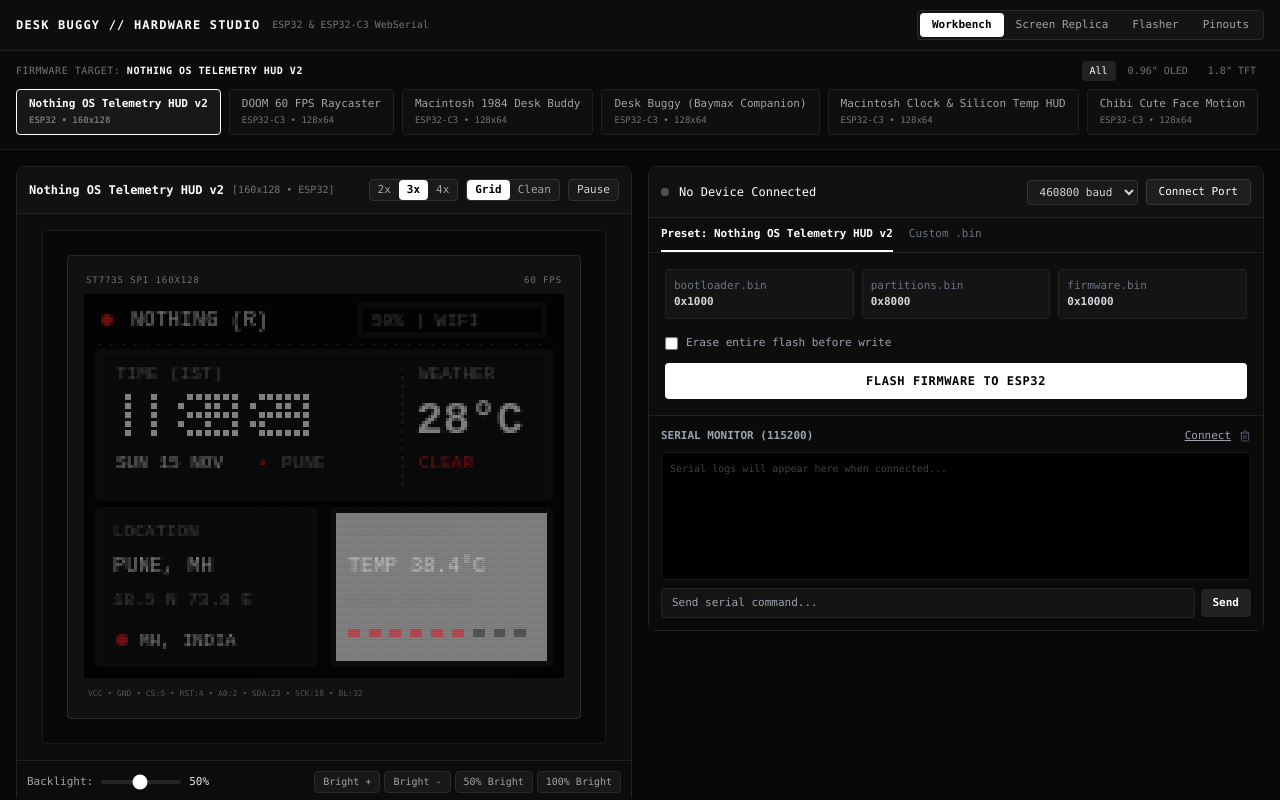
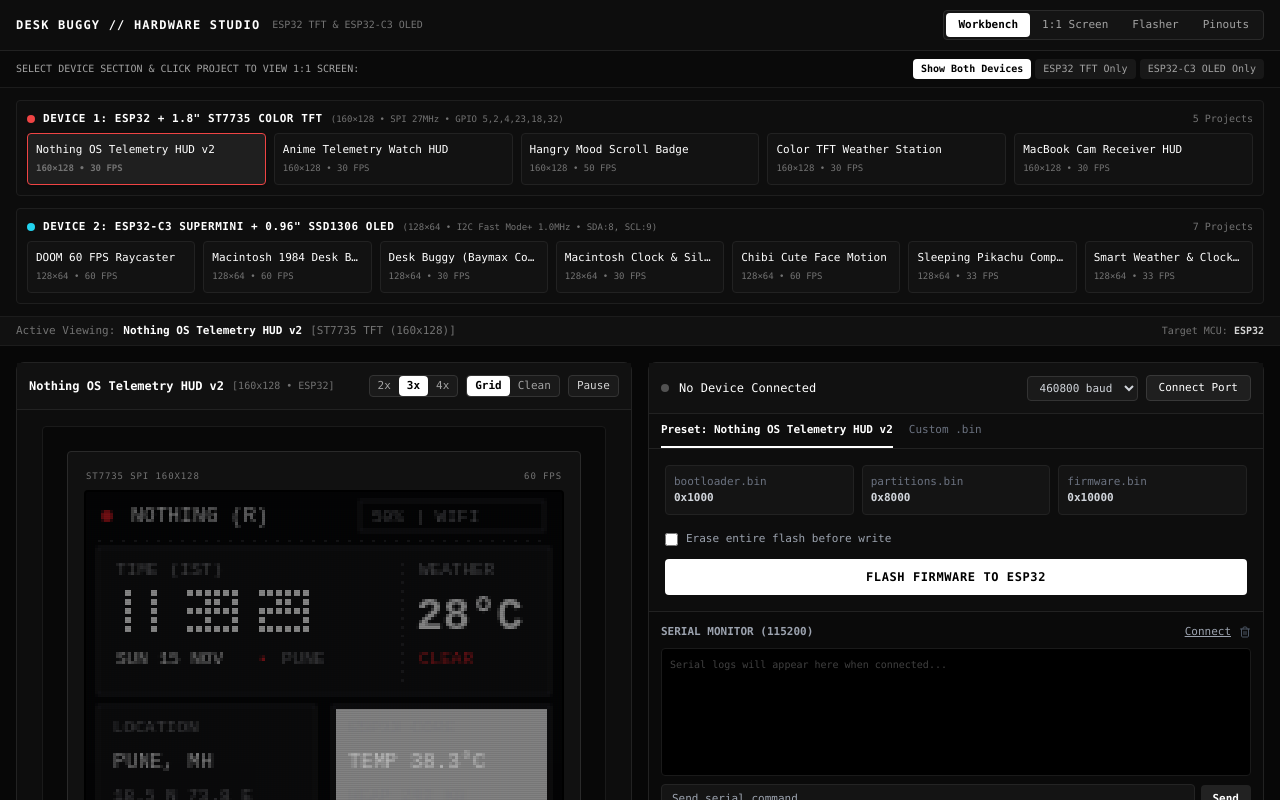
Before and after one commit to joyboy-pega/desk-buggy, a Next.js app in the folder web/: page / in a window 1280 px wide. Shown: the top 800 px of the page. Built offline with nearby package versions, Linux system fonts and the light colour scheme.

Commit message:
feat(web): organize projects into two distinct device sections (ESP32 TFT and ESP32-C3 OLED)

```diff
--- a/web/src/app/page.tsx
+++ b/web/src/app/page.tsx
@@ -9,23 +9,21 @@ import { HardwarePinouts } from '../components/HardwarePinouts';
 export default function HomePage() {
   const [selectedPreset, setSelectedPreset] = useState<FirmwarePreset>(FIRMWARE_PRESETS[0]);
   const [activeTab, setActiveTab] = useState<'studio' | 'simulator' | 'flasher' | 'pinouts'>('studio');
-  const [filterCategory, setFilterCategory] = useState<'all' | 'oled' | 'tft'>('all');
+  const [deviceFilter, setDeviceFilter] = useState<'both' | 'tft' | 'oled'>('both');
 
-  const filteredPresets = FIRMWARE_PRESETS.filter((p) => {
-    if (filterCategory === 'all') return true;
-    return p.category === filterCategory;
-  });
+  const tftPresets = FIRMWARE_PRESETS.filter((p) => p.category === 'tft');
+  const oledPresets = FIRMWARE_PRESETS.filter((p) => p.category === 'oled');
 
   return (
     <main className="min-h-screen bg-[#070707] text-gray-200 font-mono text-xs flex flex-col">
-      {/* Minimal Top Header */}
+      {/* Top Header */}
       <header className="border-b border-[#222] bg-[#0d0d0d] px-4 py-2.5 flex flex-wrap items-center justify-between gap-3">
         <div className="flex items-center gap-3">
           <span className="font-bold text-white tracking-widest uppercase">
             DESK BUGGY // HARDWARE STUDIO
           </span>
           <span className="text-neutral-500 text-[10px]">
-            ESP32 & ESP32-C3 WebSerial
+            ESP32 TFT & ESP32-C3 OLED
           </span>
         </div>
 
@@ -33,7 +31,7 @@ export default function HomePage() {
         <div className="flex items-center bg-[#141414] border border-[#2a2a2a] rounded p-0.5">
           {[
             { id: 'studio', label: 'Workbench' },
-            { id: 'simulator', label: 'Screen Replica' },
+            { id: 'simulator', label: '1:1 Screen' },
             { id: 'flasher', label: 'Flasher' },
             { id: 'pinouts', label: 'Pinouts' },
           ].map((tab) => {
@@ -55,60 +53,130 @@ export default function HomePage() {
         </div>
       </header>
 
-      {/* Preset Selector */}
-      <div className="border-b border-[#1c1c1c] bg-[#0a0a0a] px-4 py-2.5 flex flex-col gap-2">
-        <div className="flex items-center justify-between">
-          <span className="text-[10px] text-neutral-500 uppercase tracking-wider">
-            Firmware Target: <span className="text-white font-bold">{selectedPreset.title}</span>
-          </span>
+      {/* Device Filter Pills */}
+      <div className="border-b border-[#1c1c1c] bg-[#0a0a0a] px-4 py-2 flex items-center justify-between">
+        <div className="text-[10px] text-neutral-400">
+          SELECT DEVICE SECTION & CLICK PROJECT TO VIEW 1:1 SCREEN:
+        </div>
 
         <div className="flex items-center gap-1 text-[10px]">
           <button
-              onClick={() => setFilterCategory('all')}
-              className={`px-2 py-0.5 rounded ${filterCategory === 'all' ? 'bg-[#222] text-white' : 'text-neutral-500'}`}
+            onClick={() => setDeviceFilter('both')}
+            className={`px-2 py-0.5 rounded ${deviceFilter === 'both' ? 'bg-white text-black font-bold' : 'bg-[#181818] text-neutral-400'}`}
           >
-              All
+            Show Both Devices
           </button>
           <button
-              onClick={() => setFilterCategory('oled')}
-              className={`px-2 py-0.5 rounded ${filterCategory === 'oled' ? 'bg-[#222] text-white' : 'text-neutral-500'}`}
+            onClick={() => setDeviceFilter('tft')}
+            className={`px-2 py-0.5 rounded ${deviceFilter === 'tft' ? 'bg-white text-black font-bold' : 'bg-[#181818] text-neutral-400'}`}
           >
-              0.96" OLED
+            ESP32 TFT Only
           </button>
           <button
-              onClick={() => setFilterCategory('tft')}
-              className={`px-2 py-0.5 rounded ${filterCategory === 'tft' ? 'bg-[#222] text-white' : 'text-neutral-500'}`}
+            onClick={() => setDeviceFilter('oled')}
+            className={`px-2 py-0.5 rounded ${deviceFilter === 'oled' ? 'bg-white text-black font-bold' : 'bg-[#181818] text-neutral-400'}`}
           >
-              1.8" TFT
+            ESP32-C3 OLED Only
           </button>
         </div>
       </div>
 
-        {/* Preset Horizontal Strip */}
-        <div className="flex items-center gap-2 overflow-x-auto pb-1 scrollbar-none">
-          {filteredPresets.map((preset) => {
+      {/* TWO HARDWARE SECTIONS */}
+      <div className="border-b border-[#1c1c1c] bg-[#0c0c0c] px-4 py-3 flex flex-col gap-3">
+        {/* SECTION 1: ESP32 + 1.8" ST7735 COLOR TFT */}
+        {(deviceFilter === 'both' || deviceFilter === 'tft') && (
+          <div className="flex flex-col gap-1.5 p-2.5 bg-[#0e0e0e] border border-[#1e1e1e] rounded">
+            <div className="flex items-center justify-between text-[11px]">
+              <div className="flex items-center gap-2">
+                <span className="w-2 h-2 rounded-full bg-red-500 inline-block" />
+                <span className="font-bold text-white uppercase tracking-wider">
+                  DEVICE 1: ESP32 + 1.8" ST7735 COLOR TFT
+                </span>
+                <span className="text-[9px] text-neutral-500">
+                  (160×128 • SPI 27MHz • GPIO 5,2,4,23,18,32)
+                </span>
+              </div>
+              <span className="text-[10px] text-neutral-500">{tftPresets.length} Projects</span>
+            </div>
+
+            <div className="grid grid-cols-2 sm:grid-cols-3 md:grid-cols-5 gap-2">
+              {tftPresets.map((preset) => {
                 const isSelected = selectedPreset.id === preset.id;
                 return (
                   <button
                     key={preset.id}
                     onClick={() => setSelectedPreset(preset)}
-                className={`flex-shrink-0 px-3 py-1.5 rounded border text-left text-[11px] transition ${
+                    className={`p-2 rounded border text-left text-[11px] transition ${
                       isSelected
-                    ? 'bg-[#181818] border-white text-white font-bold'
-                    : 'bg-[#0f0f0f] border-[#202020] text-neutral-400 hover:text-neutral-200 hover:border-[#333]'
+                        ? 'bg-[#1f1f1f] border-red-500 text-white shadow font-bold'
+                        : 'bg-[#121212] border-[#222] text-neutral-400 hover:text-neutral-200 hover:border-[#383838]'
                     }`}
                   >
-                <div>{preset.title}</div>
-                <div className="text-[9px] text-neutral-500">
-                  {preset.chip} • {preset.width}x{preset.height}
+                    <div className="truncate text-white font-medium">{preset.title}</div>
+                    <div className="text-[9px] text-neutral-500 mt-0.5">
+                      160×128 • {preset.fps} FPS
                     </div>
                   </button>
                 );
               })}
             </div>
           </div>
+        )}
 
-      {/* Workspace */}
+        {/* SECTION 2: ESP32-C3 SUPERMINI + 0.96" SSD1306 OLED */}
+        {(deviceFilter === 'both' || deviceFilter === 'oled') && (
+          <div className="flex flex-col gap-1.5 p-2.5 bg-[#0e0e0e] border border-[#1e1e1e] rounded">
+            <div className="flex items-center justify-between text-[11px]">
+              <div className="flex items-center gap-2">
+                <span className="w-2 h-2 rounded-full bg-cyan-400 inline-block" />
+                <span className="font-bold text-white uppercase tracking-wider">
+                  DEVICE 2: ESP32-C3 SUPERMINI + 0.96" SSD1306 OLED
+                </span>
+                <span className="text-[9px] text-neutral-500">
+                  (128×64 • I2C Fast Mode+ 1.0MHz • SDA:8, SCL:9)
+                </span>
+              </div>
+              <span className="text-[10px] text-neutral-500">{oledPresets.length} Projects</span>
+            </div>
+
+            <div className="grid grid-cols-2 sm:grid-cols-3 md:grid-cols-4 lg:grid-cols-7 gap-2">
+              {oledPresets.map((preset) => {
+                const isSelected = selectedPreset.id === preset.id;
+                return (
+                  <button
+                    key={preset.id}
+                    onClick={() => setSelectedPreset(preset)}
+                    className={`p-2 rounded border text-left text-[11px] transition ${
+                      isSelected
+                        ? 'bg-[#1f1f1f] border-cyan-400 text-white shadow font-bold'
+                        : 'bg-[#121212] border-[#222] text-neutral-400 hover:text-neutral-200 hover:border-[#383838]'
+                    }`}
+                  >
+                    <div className="truncate text-white font-medium">{preset.title}</div>
+                    <div className="text-[9px] text-neutral-500 mt-0.5">
+                      128×64 • {preset.fps} FPS
+                    </div>
+                  </button>
+                );
+              })}
+            </div>
+          </div>
+        )}
+      </div>
+
+      {/* Active Project Banner */}
+      <div className="bg-[#111] border-b border-[#1c1c1c] px-4 py-1.5 flex items-center justify-between text-[11px]">
+        <div className="flex items-center gap-2">
+          <span className="text-neutral-500">Active Viewing:</span>
+          <span className="text-white font-bold">{selectedPreset.title}</span>
+          <span className="text-neutral-500">[{selectedPreset.display}]</span>
+        </div>
+        <div className="text-neutral-500 text-[10px]">
+          Target MCU: <span className="text-neutral-300 font-bold">{selectedPreset.chip}</span>
+        </div>
+      </div>
+
+      {/* Main Interactive Workbench */}
       <section className="flex-1 p-4 max-w-7xl mx-auto w-full">
         {activeTab === 'studio' && (
           <div className="grid grid-cols-1 lg:grid-cols-2 gap-4 items-start">
@@ -136,10 +204,10 @@ export default function HomePage() {
         )}
       </section>
 
-      {/* Clean Industrial Footer */}
+      {/* Footer */}
       <footer className="border-t border-[#1a1a1a] px-4 py-2.5 bg-[#080808] text-[10px] text-neutral-600 flex justify-between">
         <span>Cloudflare Pages Static Export</span>
-        <span>Target: ESP32 / ESP32-C3 SuperMini</span>
+        <span>Target: ESP32 & ESP32-C3 SuperMini</span>
       </footer>
     </main>
   );
```
Lines whose indentation alone changed are shown as unchanged.
